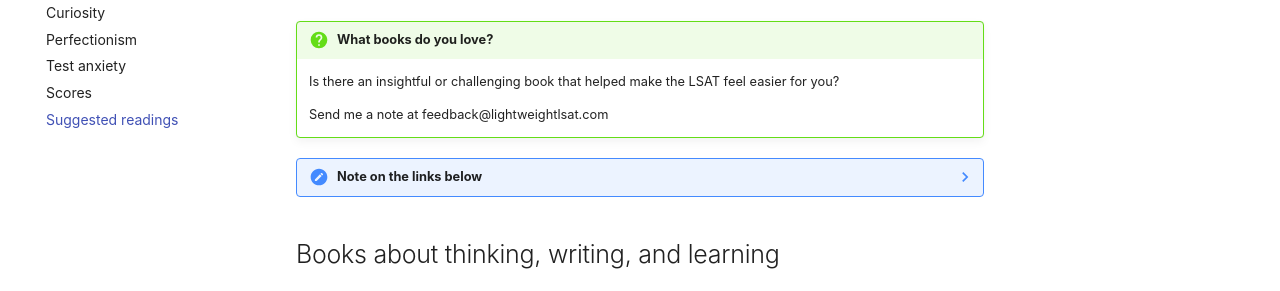
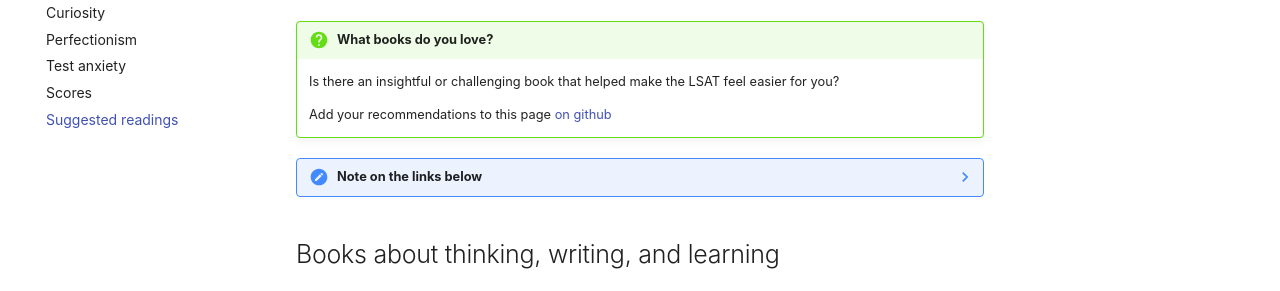
Before and after one commit to gpdowney/lightweightLSAT, an MkDocs documentation site: the page built from docs/how-to-study/syllabus.md, in a window 1280 px wide and 900 px high. Shown: the part 336-627 px from the top of the window. Built offline with MkDocs 1.6.1 and Material for MkDocs 9.7.7, drawn with Linux system fonts in a browser that asks for light colours; some web fonts are replaced.

```diff
--- a/docs/how-to-study/syllabus.md
+++ b/docs/how-to-study/syllabus.md
@@ -10,7 +10,7 @@ This is a list of some demanding books I've enjoyed.
 
     Is there an insightful or challenging book that helped make the LSAT feel easier for you?
 
-    Send me a note at feedback@lightweightlsat.com
+    Add your recommendations to this page [on github](https://github.com/gpdowney/lightweightLSAT/blob/main/docs/how-to-study/syllabus.md)
 
 ??? note "Note on the links below"
 
@@ -40,7 +40,7 @@ the [Law and Political Economy Project Blog](https://lpeproject.org/blog/)
 
 the Law Journal of whatever school you most want to attend
 
-Graeber and Wengrow, [the Dawn of Everything](https://bookshop.org/p/books/the-dawn-of-everything-a-new-history-of-humanity-david-graeber/15873078) (or [check out my notes on *Dawn*](https://gpdetc.org/Dawn-of-Somethings/))
+Graeber and Wengrow, [the Dawn of Everything](https://bookshop.org/p/books/the-dawn-of-everything-a-new-history-of-humanity-david-graeber/15873078) (or [check out my notes on *Dawn*](https://dawn.gpdetc.org/))
 
 Graeber, [Debt](https://bookshop.org/books/debt-the-first-5-000-years-updated-and-expanded/9781612194196)
 
```
